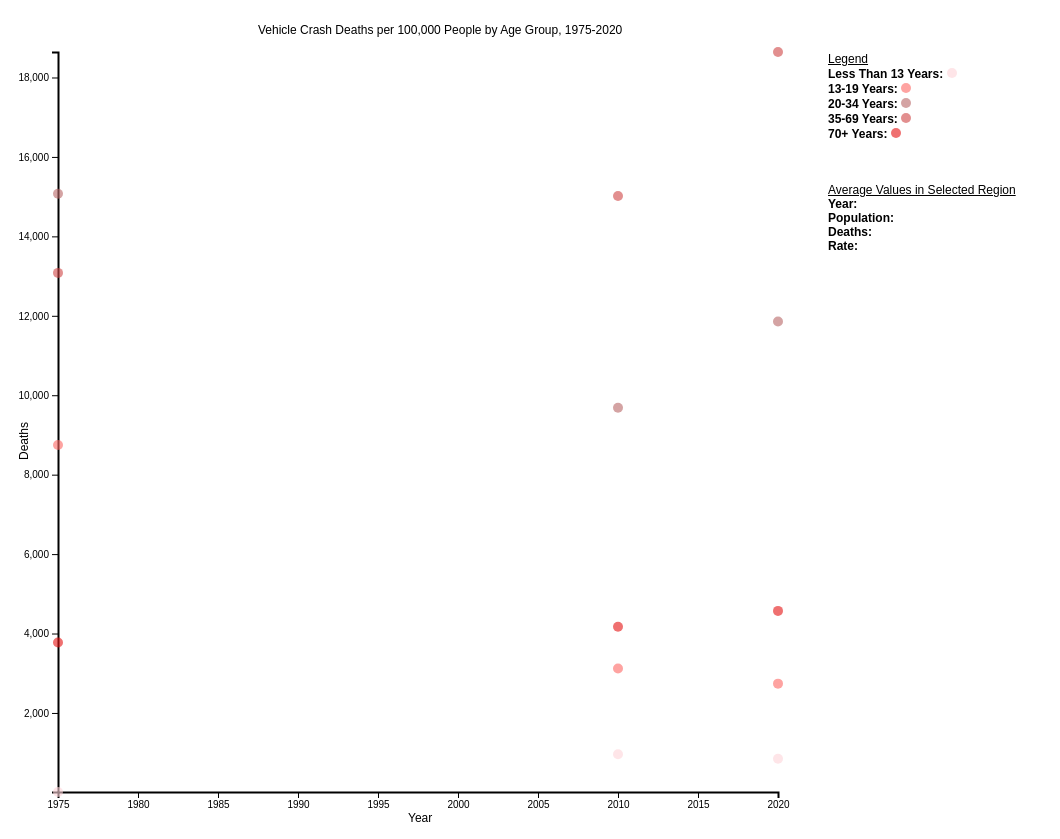
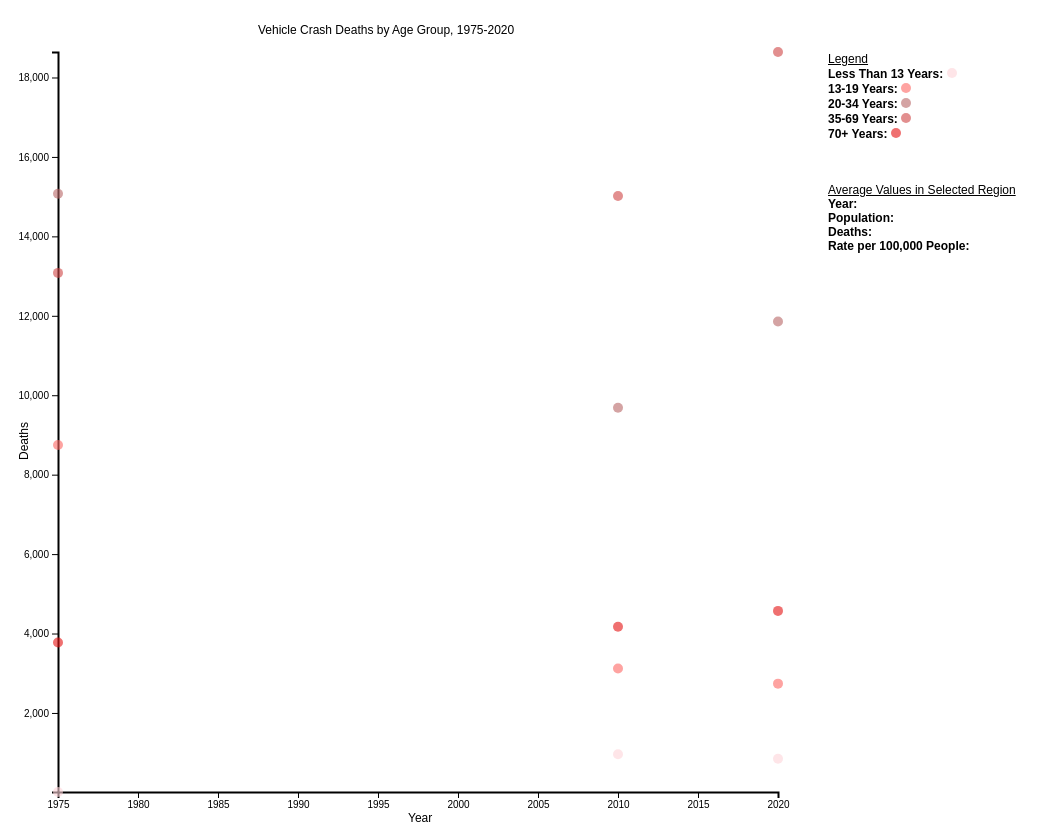
Before and after one commit to allisonkwan/crash-death-visualization, a plain HTML site: page index.html in a window 1280 px wide. Shown: the whole page, without its empty margins (0-1060 px from the left). Drawn offline with nearby package versions, Linux system fonts and the light colour scheme.

Commit message:
Update title, rate labels

```diff
--- a/index.html
+++ b/index.html
@@ -32,7 +32,7 @@
 				<span id="myPopulation"></span><br />
 				<strong>Deaths:</strong>
 				<span id="myDeaths"></span><br />
-				<strong>Rate:</strong>
+				<strong>Rate per 100,000 People:</strong>
 				<span id="myRate"></span><br />
 				<p></p>
 			</div>
--- a/main.js
+++ b/main.js
@@ -56,7 +56,7 @@ d3.csv("traffic.csv", function (csv) {
     .attr("y", 12)
     .attr("font-size", "12px")
     .attr("transform", "translate(-150,0)")
-    .text("Vehicle Crash Deaths per 100,000 People by Age Group, 1975-2020");
+    .text("Vehicle Crash Deaths by Age Group, 1975-2020");
 
   //Labels for Axes
   var yearLabel = d3
@@ -137,7 +137,7 @@ d3.csv("traffic.csv", function (csv) {
   }
   var mousemove = function (d) {
     Tooltip
-      .html("<p class='tooltip'>" + "Year: " + d.Year + "<br><br>" + "Age: " + d.Age + "<br><br>" + "Population: " + d.Population + "<br><br>" + "Deaths: " + d.DNumber + "<br><br>" + "Rate: " + d.Rate)
+      .html("<p class='tooltip'>" + "Year: " + d.Year + "<br><br>" + "Age: " + d.Age + "<br><br>" + "Population: " + d.Population + "<br><br>" + "Deaths: " + d.DNumber + "<br><br>" + "Rate per 100,000 People: " + d.Rate)
       .style("left", (d3.mouse(this)[0] + 70) + "px")
       .style("top", (d3.mouse(this)[1]) + "px");
   }
```
